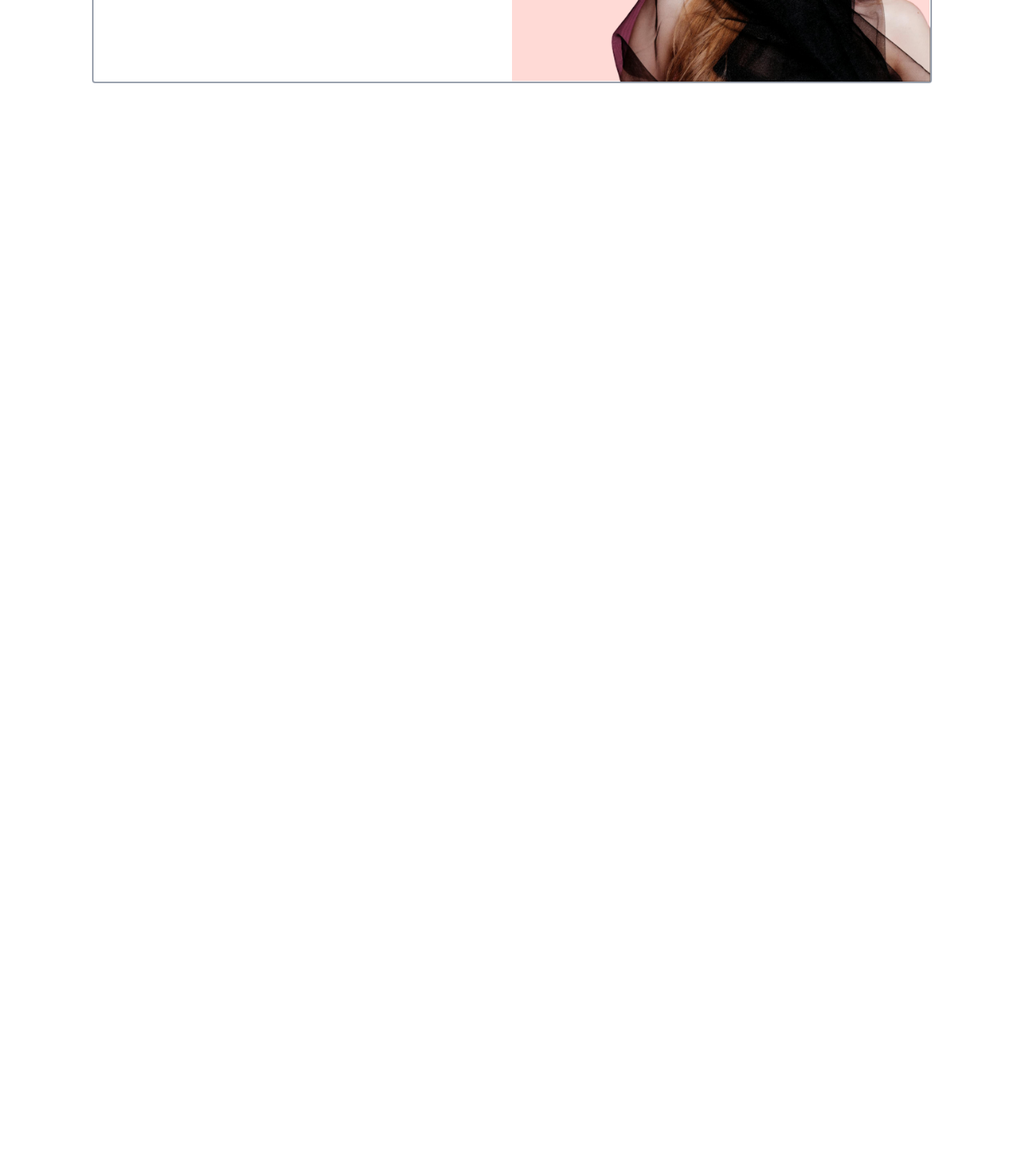
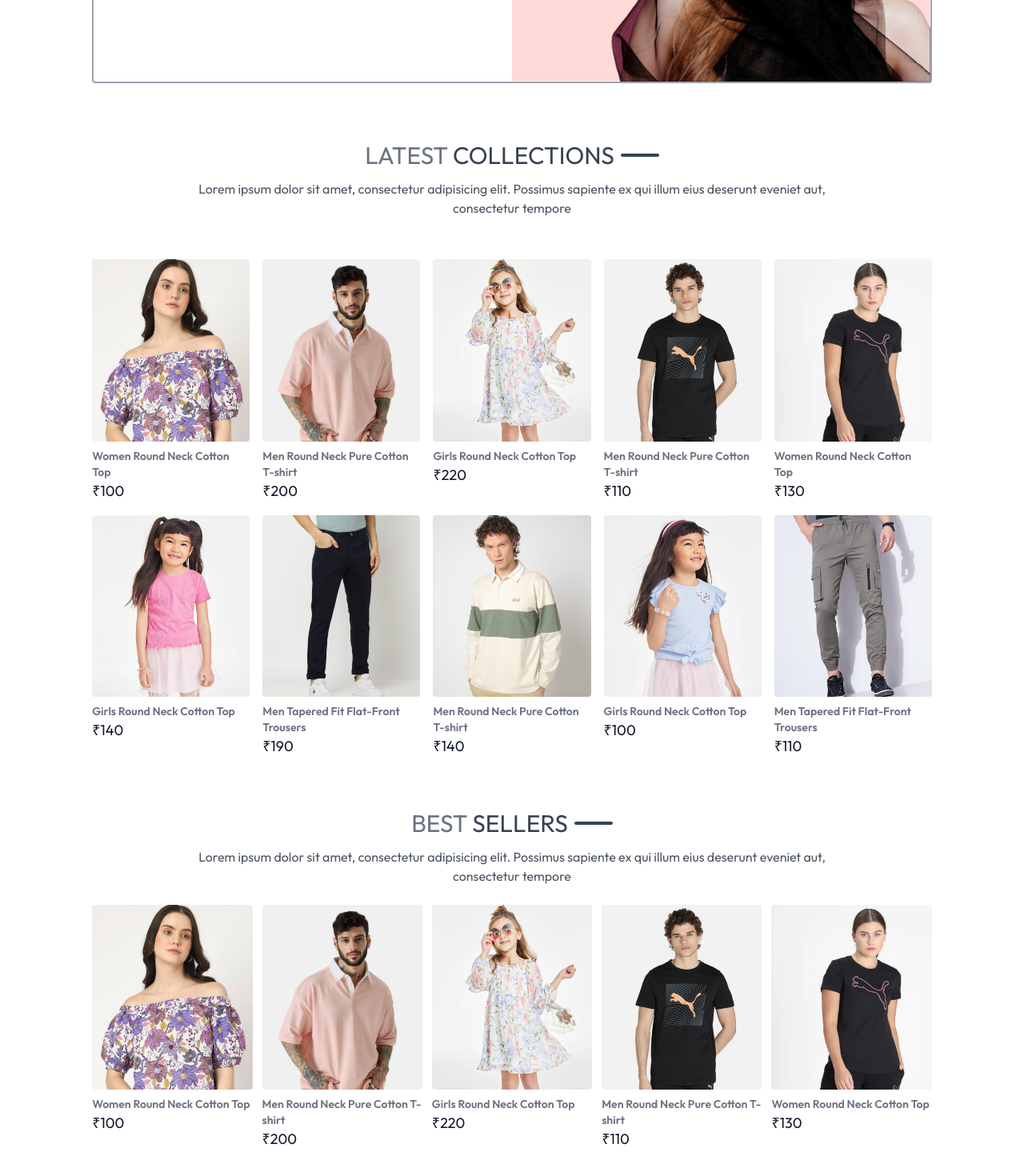
Before and after one commit to dakshsawhneyy/WearSphere-Ecommerce-MERN, a React (Vite) app in the folder frontend/: page / in a window 1280 px wide. Shown: the part 416-1886 px from the top of the page at 80% size. Before the commit the page ends 800 px from the top, so only its background shows below. Built offline with nearby package versions, Linux system fonts and the light colour scheme.

Commit message:
Latest collections and Best Product

```diff
--- /dev/null
+++ b/frontend/src/components/BestSellers.jsx
@@ -0,0 +1,31 @@
+import React, { useEffect, useState } from 'react'
+import { products } from '../assets/frontend_assets/assets'
+import Title from './Title'
+import ProductItems from './ProductItems'
+
+const BestSellers = () => {
+    const [bestSeller, setBestSeller] = useState([])
+
+    useEffect(()=>{
+        const bestProducts = products.filter((item)=> (item.bestseller))
+        setBestSeller(bestProducts.slice(0,5))
+    },[])
+
+return (
+    <div className='my-10 sm:my-16'>
+        <div className='text-center text-2xl sm:text-3xl mb-6'>
+            <Title text1={'BEST'} text2={'SELLERS'} />
+            <p className='w-3/4 text-xs sm:text-sm md:text-base mt-3 m-auto text-gray-600'>Lorem ipsum dolor sit amet, consectetur adipisicing elit. Possimus sapiente ex qui illum eius deserunt eveniet aut, consectetur tempore </p>
+        </div>
+        <div className='grid gap-3 grid-cols-2 sm:grid-cols-3 md:grid-cols-4 lg:grid-cols-5'>
+            {
+                bestSeller.map((item,index) => (
+                    <ProductItems key={index} name={item.name} price={item.price} image={item.image} />
+                ))
+            }
+        </div>
+    </div>
+)
+}
+
+export default BestSellers
--- /dev/null
+++ b/frontend/src/components/LatestCollection.jsx
@@ -0,0 +1,33 @@
+import React, { useContext, useEffect, useState } from 'react'
+import { ShopContext } from '../context/ShopContext'
+import Title from './Title'
+import ProductItems from './ProductItems';
+
+const LatestCollection = () => {
+    const { products } = useContext(ShopContext);
+    const [latestProducts, setLatestProducts] = useState([])
+
+    useEffect(()=>{
+        setLatestProducts(products.slice(0,10));
+    },[])
+
+return (
+    <div className=''>
+        <div className='text-center sm:py-8 text-2xl sm:text-3xl'>
+            <Title text1={'LATEST'} text2={'COLLECTIONS'} />
+            <p className='w-3/4 text-xs sm:text-sm md:text-base mt-3 m-auto text-gray-600'>Lorem ipsum dolor sit amet, consectetur adipisicing elit. Possimus sapiente ex qui illum eius deserunt eveniet aut, consectetur tempore </p>
+        </div>
+
+        {/* Adding Logic to recently added around 10 products in latest collection */}
+        <div className='grid grid-cols-2 mt-5 sm:grid-cols-3 md:grid-cols-4 lg:grid-cols-5 gap-4'>
+            {
+                latestProducts.map((item,index)=>(
+                    <ProductItems key={index} name={item.name} image={item.image} id={item._id} price={item.price} />
+                ))
+            }
+        </div>
+    </div>
+)
+}
+
+export default LatestCollection
--- a/frontend/src/components/Navbar.jsx
+++ b/frontend/src/components/Navbar.jsx
@@ -1,13 +1,14 @@
         import React, { useState } from "react";
         import { assets } from "../assets/frontend_assets/assets";
-        import { Link, NavLink } from "react-router-dom";
+        import { Link, NavLink, useNavigate } from "react-router-dom";
 
         const Navbar = ({darkMode,setDarkMode}) => {
+            const navigate = useNavigate();
             const [visible, setVisible] = useState(false)
             return (
                 <div className="flex items-center bg-white dark:bg-[red] text-black dark:text-white">
                     <div className="flex items-center">
-                        <img src={assets.logo} className=" w-28 sm:w-40" alt="" />
+                        <img onClick={()=>navigate('/')} src={assets.logo} className=" w-28 sm:w-40 cursor-pointer" alt="" />
                     </div>
                     <div className="m-auto flex gap-5 font-semibold">
                         <NavLink to="/" className="sm:flex flex-col items-center hidden" >
--- /dev/null
+++ b/frontend/src/components/ProductItems.jsx
@@ -0,0 +1,18 @@
+import React, { useContext } from 'react'
+import { ShopContext } from '../context/ShopContext'
+import { Link } from "react-router-dom";
+
+const ProductItems = ({id,image,name,price}) => {
+    const { currency } = useContext(ShopContext)
+return (
+    <Link to={`/product/${id}`} className='text-gray-700 cursor-pointer '>
+        <div className='overflow-hidden'>
+            <img src={image[0]} className='rounded hover:scale-105 hover:rotate-2 sm:hover:scale-110 duration-300 hover:shadow-[0_0px_50px_rgba(0,0,0,0.15)]' alt="" />
+        </div>
+        <p className='text-sm font-semibold mt-2 text-gray-500 hover:text-gray-700 transition-colors duration-200'>{name}</p>
+        <p className='text-lg text-gray-900'>{currency}{price}</p>
+    </Link>
+)
+}
+
+export default ProductItems
--- /dev/null
+++ b/frontend/src/components/Title.jsx
@@ -0,0 +1,12 @@
+import React from 'react'
+
+const Title = ({text1,text2}) => {
+return (
+    <div className='inline-flex items-center gap-2'>
+        <p className='text-gray-500'>{text1} <span className='text-gray-700'>{text2}</span> </p>
+        <hr className='w-8 sm:w-12 h-1 border-none rounded bg-gray-700'/>
+    </div>
+)
+}
+
+export default Title
--- /dev/null
+++ b/frontend/src/context/ShopContext.jsx
@@ -0,0 +1,22 @@
+import { createContext } from "react";
+import { products } from "../assets/frontend_assets/assets";
+
+export const ShopContext = createContext();
+
+const ShopContextProvider = (props) => {
+
+    const currency = '₹';
+    const delivery_fee = 10;
+
+    const value = {
+        products,currency,delivery_fee
+    }
+
+    return (
+        <ShopContext.Provider value={value}>
+            {props.children}
+        </ShopContext.Provider>
+    )
+}
+
+export default ShopContextProvider;
--- a/frontend/src/index.css
+++ b/frontend/src/index.css
@@ -20,3 +20,10 @@ a.active hr{
   font-weight: 400;
   font-style: normal;
 }
+
+@media (max-width:640px){
+  a.active{
+    background-color: red;
+    color:white
+  }
+}
--- a/frontend/src/main.jsx
+++ b/frontend/src/main.jsx
@@ -3,11 +3,14 @@ import { createRoot } from 'react-dom/client'
 import App from './App.jsx'
 import './index.css'
 import { BrowserRouter } from 'react-router-dom'
+import ShopContextProvider from './context/ShopContext.jsx'
 
 createRoot(document.getElementById('root')).render(
   <StrictMode>
     <BrowserRouter>
-      <App />
+      <ShopContextProvider>
+        <App />
+      </ShopContextProvider>
     </BrowserRouter>
   </StrictMode>,
 )
--- a/frontend/src/pages/Home.jsx
+++ b/frontend/src/pages/Home.jsx
@@ -1,10 +1,14 @@
 import React from 'react'
 import Hero from '../components/Hero'
+import LatestCollection from '../components/LatestCollection'
+import BestSellers from '../components/BestSellers'
 
 const Home = () => {
 return (
     <div>
         <Hero/>
+        <LatestCollection/>
+        <BestSellers/>
     </div>
 )
 }
```
